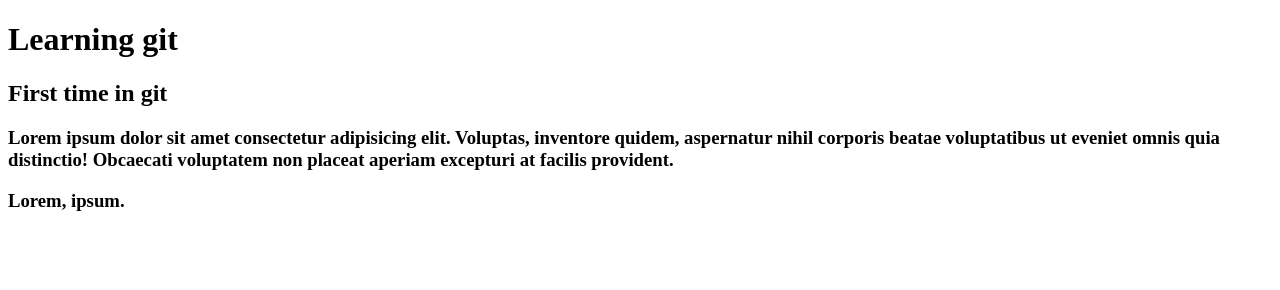
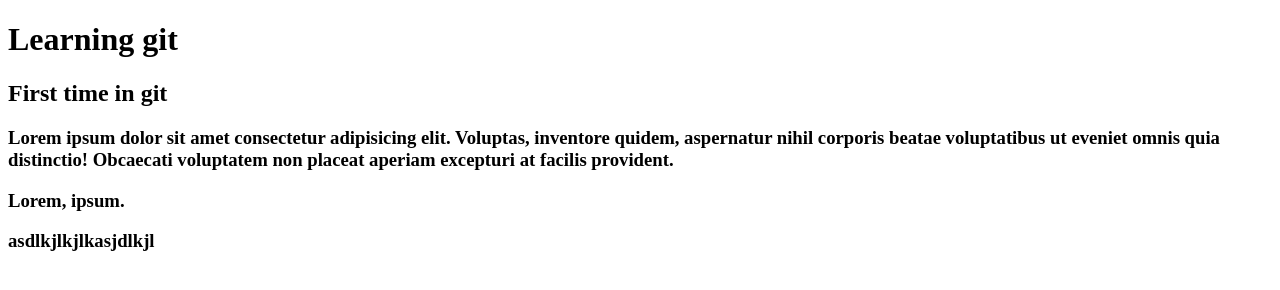
Before and after one commit to palat2000/test-git-repo, a plain HTML site: page index.html in a window 1280 px wide. Drawn offline with Linux system fonts and the light colour scheme.

Commit message:
edit index

```diff
--- a/index.html
+++ b/index.html
@@ -11,5 +11,6 @@
     <h2>First time in git</h2>
     <h3>Lorem ipsum dolor sit amet consectetur adipisicing elit. Voluptas, inventore quidem, aspernatur nihil corporis beatae voluptatibus ut eveniet omnis quia distinctio! Obcaecati voluptatem non placeat aperiam excepturi at facilis provident.</h3>
     <h3>Lorem, ipsum.</h3>
+    <h3>asdlkjlkjlkasjdlkjl</h3>
 </body>
 </html>
```
Also changed, not shown: 1 other file.
